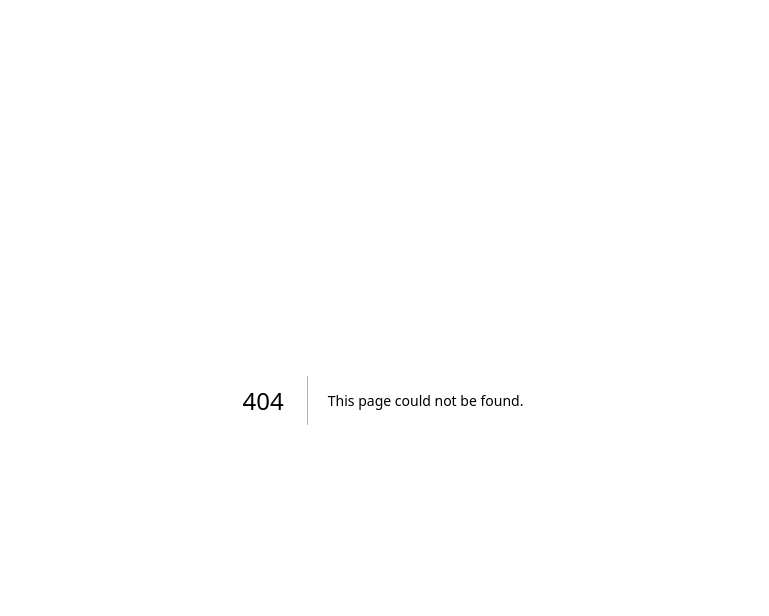
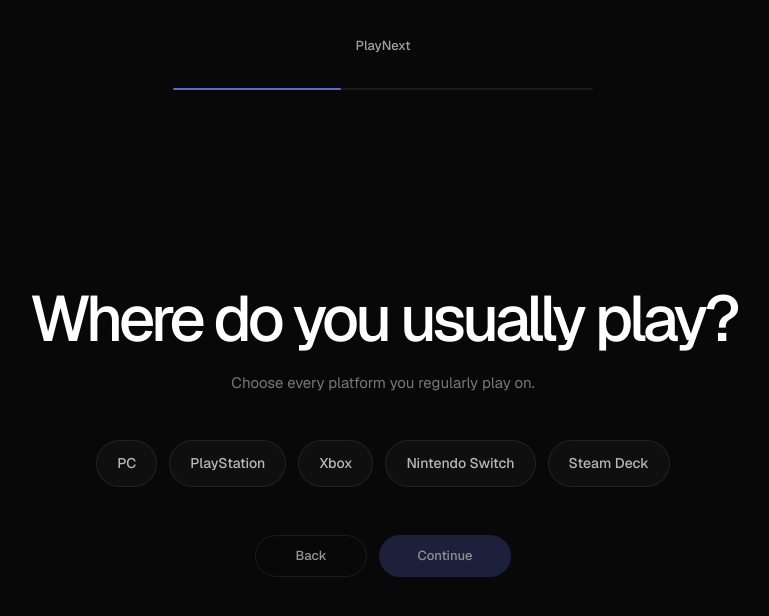
Before and after one commit to natashahans/playnext, a Next.js app: page /onboarding/platforms in a window 1280 px wide. Before the commit this address had no page. Shown: the top 616 px of the page, without its empty margins (257-1026 px from the left). Built offline with nearby package versions, Linux system fonts and the light colour scheme.

Commit message:
Add platform selection onboarding step

```diff
--- a/src/app/globals.css
+++ b/src/app/globals.css
@@ -296,18 +296,21 @@ body {
   align-items: center;
   justify-content: center;
   border-radius: var(--radius-pill);
-  background: rgba(255, 255, 255, 0.08);
+  border: 1px solid var(--color-app-border);
+  background: transparent;
   padding: 0 20px;
-  color: rgba(255, 255, 255, 0.72);
+  color: rgba(255, 255, 255, 0.58);
   font-size: 13px;
   font-weight: 500;
   transition:
     background 150ms ease,
+    border-color 150ms ease,
     color 150ms ease;
 }
 
 .onboarding-button-secondary:hover {
-  background: rgba(255, 255, 255, 0.12);
+  border-color: rgba(255, 255, 255, 0.16);
+  background: rgba(255, 255, 255, 0.04);
   color: white;
 }
 
--- /dev/null
+++ b/src/app/onboarding/platforms/page.tsx
@@ -0,0 +1,49 @@
+"use client";
+
+import { useState } from "react";
+import { useRouter } from "next/navigation";
+import OnboardingShell from "@/components/onboarding/OnboardingShell";
+import { ONBOARDING_TOTAL_STEPS, PLATFORMS } from "@/lib/onboarding";
+
+export default function PlatformsPage() {
+  const router = useRouter();
+  const [selectedPlatforms, setSelectedPlatforms] = useState<string[]>([]);
+
+  function togglePlatform(platform: string) {
+    if (selectedPlatforms.includes(platform)) {
+      setSelectedPlatforms(selectedPlatforms.filter((item) => item !== platform));
+      return;
+    }
+
+    setSelectedPlatforms([...selectedPlatforms, platform]);
+  }
+
+  return (
+    <OnboardingShell
+      step={2}
+      totalSteps={ONBOARDING_TOTAL_STEPS}
+      title="Where do you usually play?"
+      description="Choose every platform you regularly play on."
+      backHref="/onboarding/genres"
+      nextLabel="Continue"
+      nextDisabled={selectedPlatforms.length === 0}
+      onNext={() => router.push("/onboarding/priorities")}
+    >
+      <div className="mx-auto flex max-w-2xl flex-wrap justify-center gap-3">
+        {PLATFORMS.map((platform) => {
+          const selected = selectedPlatforms.includes(platform);
+
+          return (
+            <button
+              key={platform}
+              onClick={() => togglePlatform(platform)}
+              className={`choice-chip ${selected ? "choice-chip-selected" : ""}`}
+            >
+              {platform}
+            </button>
+          );
+        })}
+      </div>
+    </OnboardingShell>
+  );
+}
```
